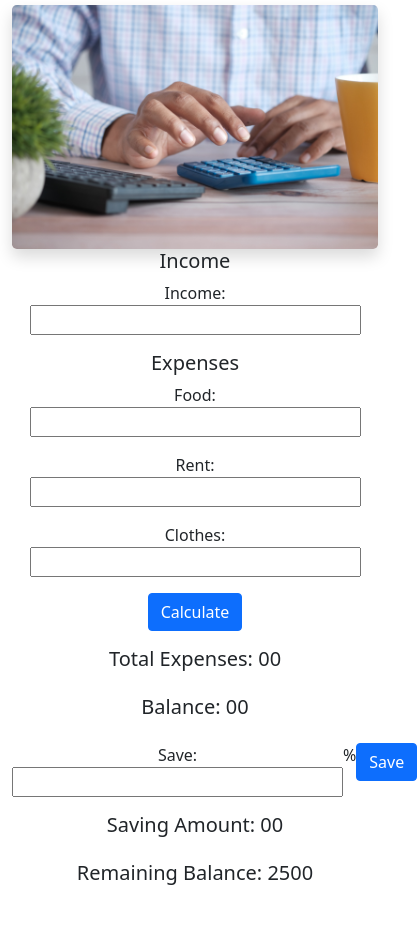
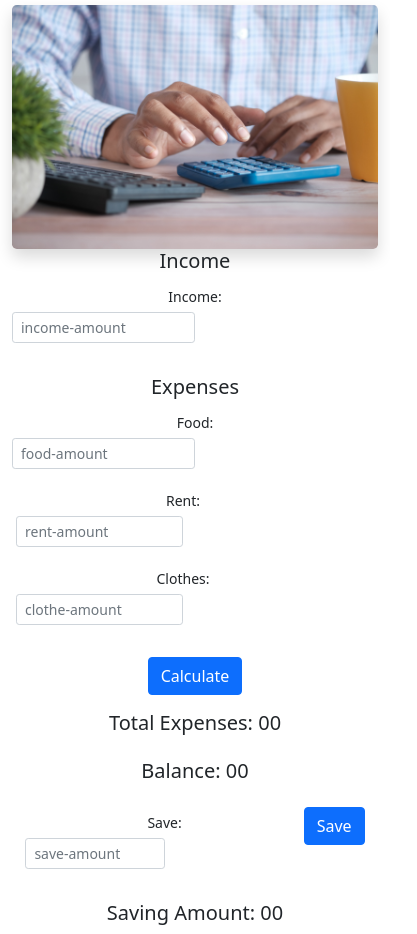
Before and after one commit to MK-Hasan-Mahdi/money-master-DOM-javascript, a plain HTML site: page index.html in a window 390 px wide. Shown: the part 166-1100 px from the top of the page, 417 px wide, since content can reach past the window. Before the commit the page ends 1059 px from the top, so only its background shows below. Drawn offline with nearby package versions, Linux system fonts and the light colour scheme.

Commit message:
responsive form added

```diff
--- a/index.html
+++ b/index.html
@@ -24,47 +24,75 @@
                     <form class="row g-3 text-center">
                         <div>
                             <h5 class="text-center">Income</h5>
-                            <label for="income">Income:</label>
-                            <input id="income-field" name="income" size="30" type="text" />
 
+                            <div class="row mb-3">
+                                <label for="colFormLabelSm"
+                                    class="col-sm-2 col-form-label col-form-label-sm">Income:</label>
+                                <div class="col-sm-10">
+                                    <input id="income-field" type="text" class="form-control form-control-sm w-50"
+                                        placeholder="income-amount">
+                                </div>
+                            </div>
                         </div>
                         <div>
                             <h5 class="text-center">Expenses</h5>
-                            <label for="food">Food:</label>
-                            <input id="food-cost" type="text" name="food" size="30" />
+
+                            <div class="row mb-3">
+                                <label for="colFormLabelSm"
+                                    class="col-sm-2 col-form-label col-form-label-sm">Food:</label>
+                                <div class="col-sm-10">
+                                    <input id="food-cost" type="text" class="form-control form-control-sm w-50"
+                                        placeholder="food-amount">
+                                </div>
+                            </div>
                         </div>
-                        <div>
-                            <label for="rent">Rent:</label>
-                            <input id="rent-cost" type="text" name="rent" size="30" />
+
+                        <div class="row mb-3">
+                            <label for="colFormLabelSm" class="col-sm-2 col-form-label col-form-label-sm">Rent:</label>
+                            <div class="col-sm-10">
+                                <input id="rent-cost" type="text" class="form-control form-control-sm w-50"
+                                    placeholder="rent-amount">
+                            </div>
                         </div>
-                        <div>
+
+                        <div class="row mb-3">
+                            <label for="colFormLabelSm"
+                                class="col-sm-2 col-form-label col-form-label-sm">Clothes:</label>
+                            <div class="col-sm-10">
+                                <input id="cloth-cost" type="text" class="form-control form-control-sm w-50"
+                                    placeholder="clothe-amount">
+                            </div>
+                        </div>
+                        <!-- <div>
                             <label for="clothe">Clothes:</label>
                             <input id="cloth-cost" type="text" name="clothe" size="30" />
-                        </div>
+                        </div> -->
                         <div class="col-12">
                             <button id="calcu-btn" type="button" class="btn btn-primary">Calculate</button>
                         </div>
                         <h5 class="text-center">Total Expenses: <span id="total-exp">00</span></h5>
                         <h5 class="text-center">Balance: <span id="balance-after-exp">00</span></h5>
 
-                        <div class="d-flex justify-content-between">
-                            <div>
-                                <label for="saving">Save:</label>
-                                <input id="saving-percent" name="saving" size="30" type="text" />
+                        <div class="d-flex justify-content-center">
+                            <div class="row mb-3">
+                                <label for="colFormLabelSm"
+                                    class="col-sm-2 col-form-label col-form-label-sm">Save:</label>
+                                <div class="col-sm-10">
+                                    <input id="saving-percent" type="text" class="form-control form-control-sm w-50"
+                                        placeholder="save-amount">
+                                </div>
                             </div>
-                            <span>%</span>
                             <div>
                                 <button id="save-btn" type="button" class="btn btn-primary">Save</button>
                             </div>
                         </div>
                         <h5 class="text-center">Saving Amount: <span id="saving-total">00</span></h5>
-                        <h5 id="balance-remaining" class="text-center">Remaining Balance: 2500</h5>
+                        <h5 id="balance-remaining" class="text-center">Remaining Balance: <span
+                                id="saving-total">00</span></h5>
                     </form>
                 </div>
             </div>
         </section>
-
-
     </main>
     <script src="js/script.js"></script>
 </body>
--- a/js/script.js
+++ b/js/script.js
@@ -1,16 +1,16 @@
 // input field
 function getInputValue(inputId) {
     const inputField = document.getElementById(inputId);
-    const inputAmount = inputField.value;
-    if (isNaN(inputField.value) == true) {
-        alert('pls give number')
+    const inputAmount = parseFloat(inputField.value);
+    if (isNaN(inputAmount) || inputAmount < 0) {
+        inputField.value = '';
+        return alert('Please give number format and dont give negative number')
     } else {
         const inputAmountValue = parseFloat(inputAmount);
         // clear expenses field area
         inputField.value = '';
         return inputAmountValue;
     }
-
 }
 
 document.getElementById('calcu-btn').addEventListener
@@ -22,23 +22,22 @@ document.getElementById('calcu-btn').addEventListener
         // total exp
         const totalExp = document.getElementById('total-exp');
         totalExp.innerText = foodCostValue + rentCostValue + clothCostValue;
+
         // income
         const incomeAmountValue = getInputValue('income-field', false)
         // balance after expenses
         const balanceTotal = document.getElementById('balance-after-exp');
         const balanceAmount = balanceTotal.innerText;
         balanceTotal.innerText = incomeAmountValue - totalExp.innerText;
-
     })
 
 document.getElementById('save-btn').addEventListener
     ('click', function () {
-        const incomeInputText = document.getElementById('income-field');
-        let incomeAmount = parseFloat(incomeInputText.value);
-        const savingInputText = document.getElementById('saving-percent');
-        const savingAmount = parseFloat(savingInputText.value);
-        let savingAmountTotal = (incomeAmount * savingAmount) / 100;
+        let incomeAmountValue = getInputValue('income-field');
+        const savingAmountValue = getInputValue('saving-percent');
+        let savingAmountTotal = (incomeAmountValue * savingAmountValue) / 100;
         let savingTotal = document.getElementById('saving-total');
         savingTotal.innerText = savingAmountTotal;
+        // remaining balance
 
     })
```
